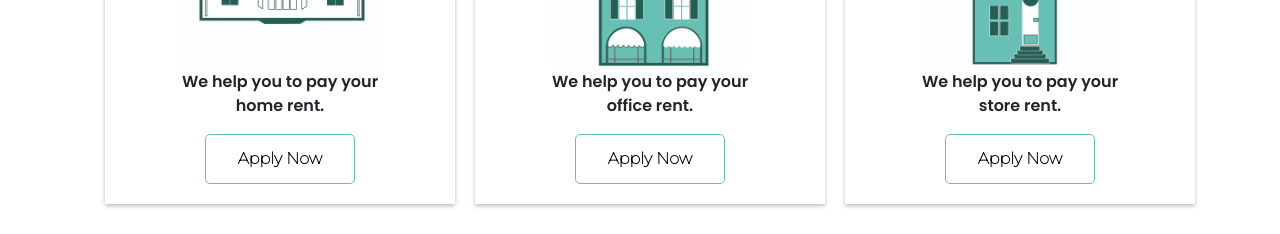
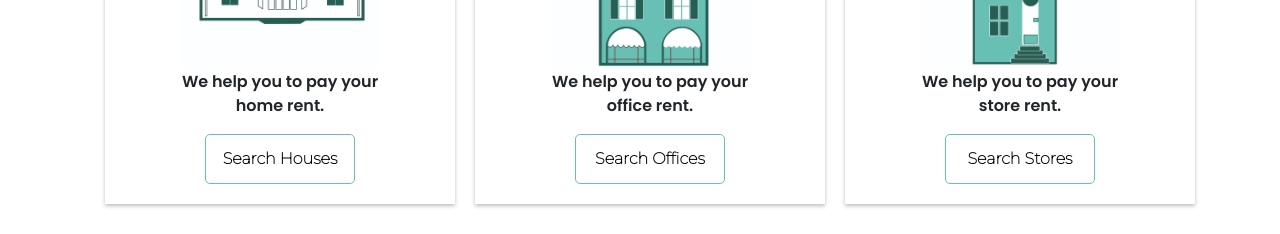
Before and after one commit to Teye-Doku/paymyrent, a React (Create React App) app: page / in a window 1280 px wide. Shown: the part 880-1114 px from the top of the page. Built offline with nearby package versions, Linux system fonts and the light colour scheme.

Commit message:
changes applied

```diff
--- a/src/App.js
+++ b/src/App.js
@@ -18,6 +18,15 @@ const Signup = React.lazy(()=> import('./pages/Signup/Signup'));
 const Home = React.lazy(()=> import('./pages/Home/Home'));
 const About = React.lazy(()=> import('./pages/About/About'));
 const Contact = React.lazy(()=> import('./pages/Contact/Contact'));
+const OfficePayment = React.lazy(()=> import('./pages/OfficePayment/OfficePayment'));
+const StorePayment = React.lazy(()=>import('./pages/StorePayment/StorePayment'));
+const Payment = React.lazy(()=>import('./pages/Payment/Payment'));
+const Houses = React.lazy(()=>import('./pages/Houses/Houses'));
+const Offices = React.lazy(()=>import('./pages/Offices/Offices'))
+const Stores = React.lazy(()=>import('./pages/Stores/Stores'));
+const OfficeDetailPage = React.lazy(()=>import('./pages/OfficeDetailPage/OfficeDetailPage'));
+const StoreDetailPage = React.lazy(()=>import('./pages/StoreDetailPage/StoreDetailPage'));
+const DetialPage = React.lazy(()=>import('./pages/DetailPage/DetialPage'));
 const LoanApplication = React.lazy(()=>import('./pages/LoanApplication/LoanApplication'));
 
 
@@ -65,7 +74,7 @@ function App() {
         <Header />
         <SearchPage />
       </Route> */}
-      {/* <Route path="/officepayments/:officepayid" exact>
+      <Route path="/officepayments/:officepayid" exact>
         <Header />
         <OfficePayment />
         <Footer />
@@ -85,7 +94,7 @@ function App() {
         <OfficeDetailPage />
         <Footer />
       </Route>
-      <Route path="/verification" exact>
+      {/* <Route path="/verification" exact>
         <Header />
         <Tenant />
         <Footer />
@@ -94,7 +103,7 @@ function App() {
         <Header />
         <Renovation />
         <Footer />
-      </Route>
+      </Route> */}
       <Route path="/store/:storeid" exact>
         <Header />
         <StoreDetailPage />
@@ -113,15 +122,15 @@ function App() {
         <Header />
         <Offices />
       </Route>
-      <Route path="/services" exact>
+      {/* <Route path="/services" exact>
         <Header />
         <Services />
         <Footer />
       </Route> */}
-         {/* <Route path="/houses" exact>
+      <Route path="/houses" exact>
         <Header />
         <Houses />
-      </Route> */}
+      </Route>
       <Route path="/contact" exact>
         <Header />
         <Contact />
--- a/src/pages/Home/Home.js
+++ b/src/pages/Home/Home.js
@@ -94,7 +94,7 @@ const Home = () => {
                        <div className="home__service__item__p_container">
                        <p>We help you to pay your home rent.</p>
                        </div>
-                       <button onClick={()=>history.push('/applyloan')}>Apply Now</button>
+                       <button onClick={()=>history.push('/houses')}>Search Houses</button>
 
                     </div>
                     <div className="home__service__item">
@@ -103,7 +103,7 @@ const Home = () => {
                        <div className="home__service__item__p_container">
                        <p>We help you to pay your office rent.</p>
                        </div>
-                       <button onClick={()=>history.push('/applyloan')}>Apply Now</button>
+                       <button onClick={()=>history.push('/offices')}>Search Offices</button>
 
                     </div>
                     <div className="home__service__item">
@@ -112,7 +112,7 @@ const Home = () => {
                        <div className="home__service__item__p_container">
                        <p>We help you to pay your store rent.</p>
                        </div>
-                       <button onClick={()=>history.push('/applyloan')}>Apply Now</button>
+                       <button onClick={()=>history.push('/stores')}>Search Stores</button>
 
                     </div>
               </div>
```
